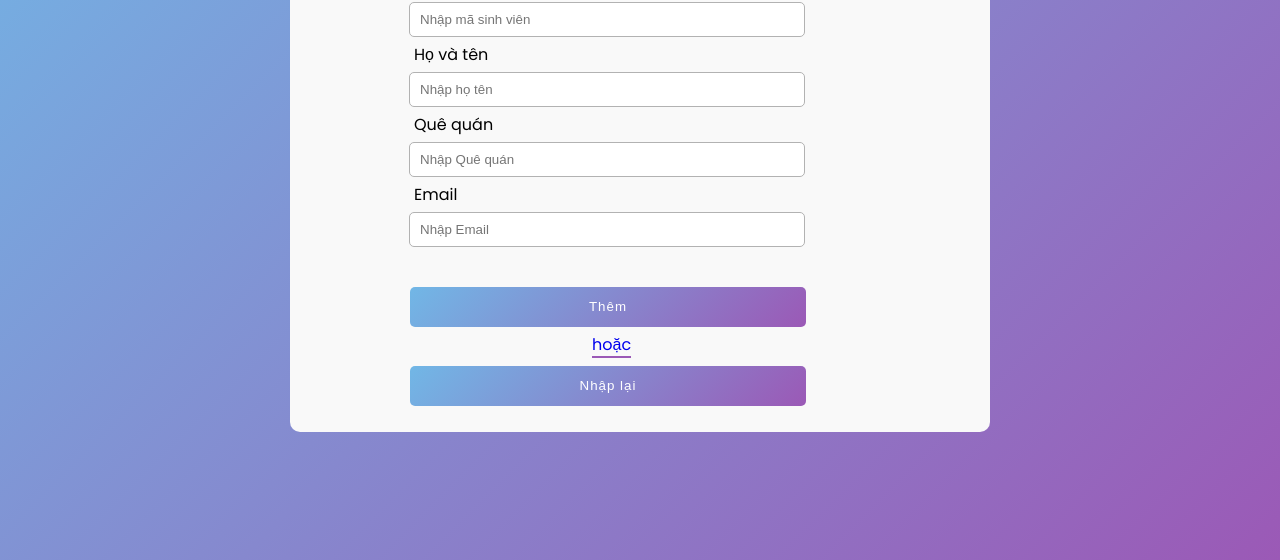
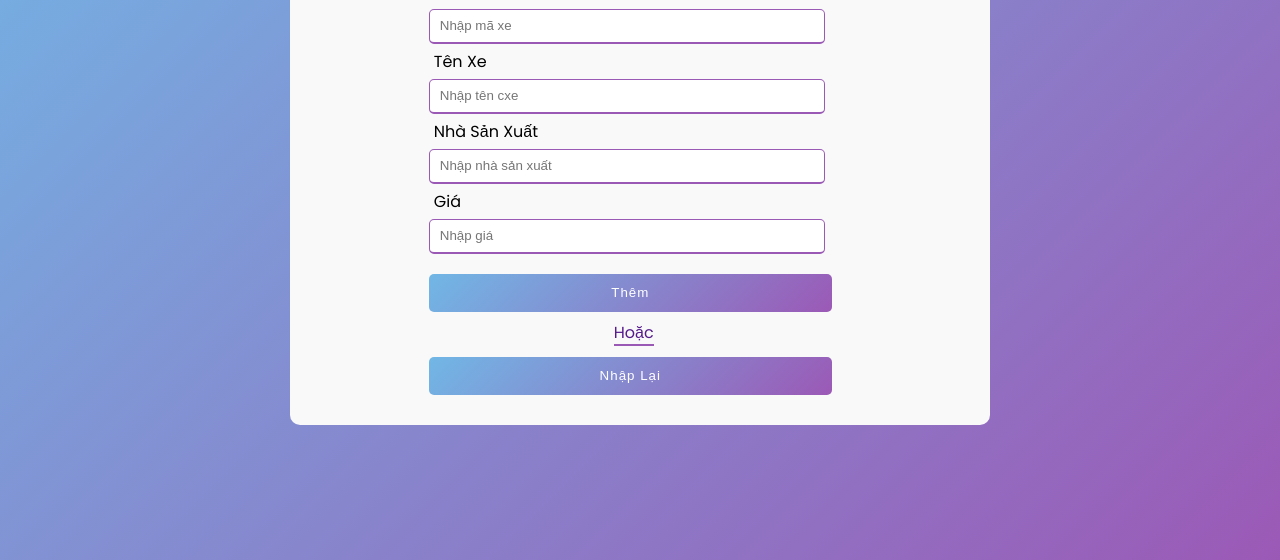
Before and after one commit to Nhat123a/Form-login-m-u, a plain HTML site: page index.html in a window 1280 px wide. Shown: the part 240-800 px from the top of the page. Drawn offline with Linux system fonts and the light colour scheme.

Commit message:
first commit

```diff
--- a/index.html
+++ b/index.html
@@ -1,13 +1,12 @@
 <!DOCTYPE html>
-<html>
+<html lang="en">
 <head>
-	<meta charset="utf-8">
+    <meta charset="UTF-8">
     <meta http-equiv="X-UA-Compatible" content="IE=edge">
-	<title>form mẫu</title>
-	<link rel="stylesheet" href="">
+    <meta name="viewport" content="width=device-width, initial-scale=1.0">
+    <title>Document</title>
     <style>
         @import url('https://fonts.googleapis.com/css2?family=Poppins:wght@200;300;400&display=swap');
-
         *{
             margin: 0;
             padding: 0;
@@ -32,8 +31,9 @@
 		}
        h1{
         text-align: center;
+       }
 
-		}
+
 		.container label{
 			display: inline-block;
 			padding: 5px;
@@ -54,22 +54,17 @@
 		}
 		.container input:focus,
 		.container input:hover,
-		.container input:valid{
+		.container input:valid {
 			border-color: #9b59b6;
 			border-bottom-width:2px ;
 		}
-		.button1{
-			margin-bottom: 80px;
-			position: relative;
-		}
         .btn{
-			height: 40px;
-			margin: 35px 0;
+            margin: 20px 40px 0 0;
 
         }
+
         .btn1{
-			width: 60%;
-			height: 100%;
+            width: 65%;
 			outline: none;
 			color: #fff;
 			border: none;
@@ -77,9 +72,19 @@
 			letter-spacing: 1px;
 			background: linear-gradient(135deg,#71b7e6,#9b59b6);
 			border-radius: 5px;
-			position: absolute;
-			top: 5px;
-			left: 100px;
+            height: 38px;
+            margin-bottom: 20px;
+		}
+        .btn2{
+            width: 65%;
+			outline: none;
+			color: #fff;
+			border: none;
+			font-weight: 500;
+			letter-spacing: 1px;
+			background: linear-gradient(135deg,#71b7e6,#9b59b6);
+			border-radius: 5px;
+            height: 38px;
 		}
         .btn1:hover{
 			background: linear-gradient(-135deg,#71b7e6,#9b59b6);
@@ -90,55 +95,37 @@
         a{
 			text-decoration: none;
 			position: relative;
-			top: 25px;
-			left: 282px;
+			top: -12px;
+			left: 185px;
 			border-bottom: 2px solid #9b59b6;
-
-		}
-		.btn2{
-			width: 60%;
-			height: 100%;
-			outline: none;
-			color: #fff;
-			border: none;
-			font-weight: 500;
-			letter-spacing: 1px;
-			background: linear-gradient(135deg,#71b7e6,#9b59b6);
-			border-radius: 5px;
-			position: absolute;
-			top: 84px;
-			left: 100px;
 
 		}
         form{
             position: relative;
             top: 50%;
-			left: 15%;
+			left: 18%;
         }
-
     </style>
 </head>
 <body>
     <div class="container">
-		<h1>Thông tin Bệnh Nhân</h1>
-		<form action="" method="get" >
-			<label for="">Mã sinh viên</label>
-			<input type="text" name="masv" placeholder="Nhập mã sinh viên" required >
-			<label for="">Họ và tên</label>
-			<input type="text" name="hoten" placeholder="Nhập họ tên" required>
-			<label for="">Quê quán</label>
-			<input type="text" name="masv" placeholder="Nhập Quê quán" required>
-			<label for="">Email</label>
-			<input type="text" name="masv" placeholder="Nhập Email" required>
+    <h1>Thông Tin Cầu thủ</h1>
+            <form action="" method="post">
 
+                <label for="maxe">Mã Xe</label>
+                <input type="text" name="maxe" id="mact" placeholder="Nhập mã xe">
+                <label for="tenxe">Tên Xe</label>
+                <input type="text" name="tenxe" id="tenxe"placeholder="Nhập tên cxe">
+                <label for="nsx">Nhà Sản Xuất</label>
+                <input type="text" name="nsx" id="nsx"placeholder="Nhập nhà sản xuất">
+                <label for="gia">Giá</label>
+                <input type="text" name="gia" id="gia"placeholder="Nhập giá">
+                <div class="btn">
+                    <button name="add" class="btn1">Thêm</button><br>
+                    <a href="">Hoặc</a><br>
+                    <button name="add" class="btn2">Nhập Lại</button>
+                </div>
             </form>
-		<div class="button1">
-				<div class="btn">
-				<button class="btn1" name="add">Thêm</button><br>
-					<a href="#" title="">hoặc</a><br>
-				<button name="add" class="btn2">Nhập lại</button>
-				</div>
-		</div>
     </div>
 </body>
 </html>
```
Lines whose indentation alone changed are shown as unchanged.
